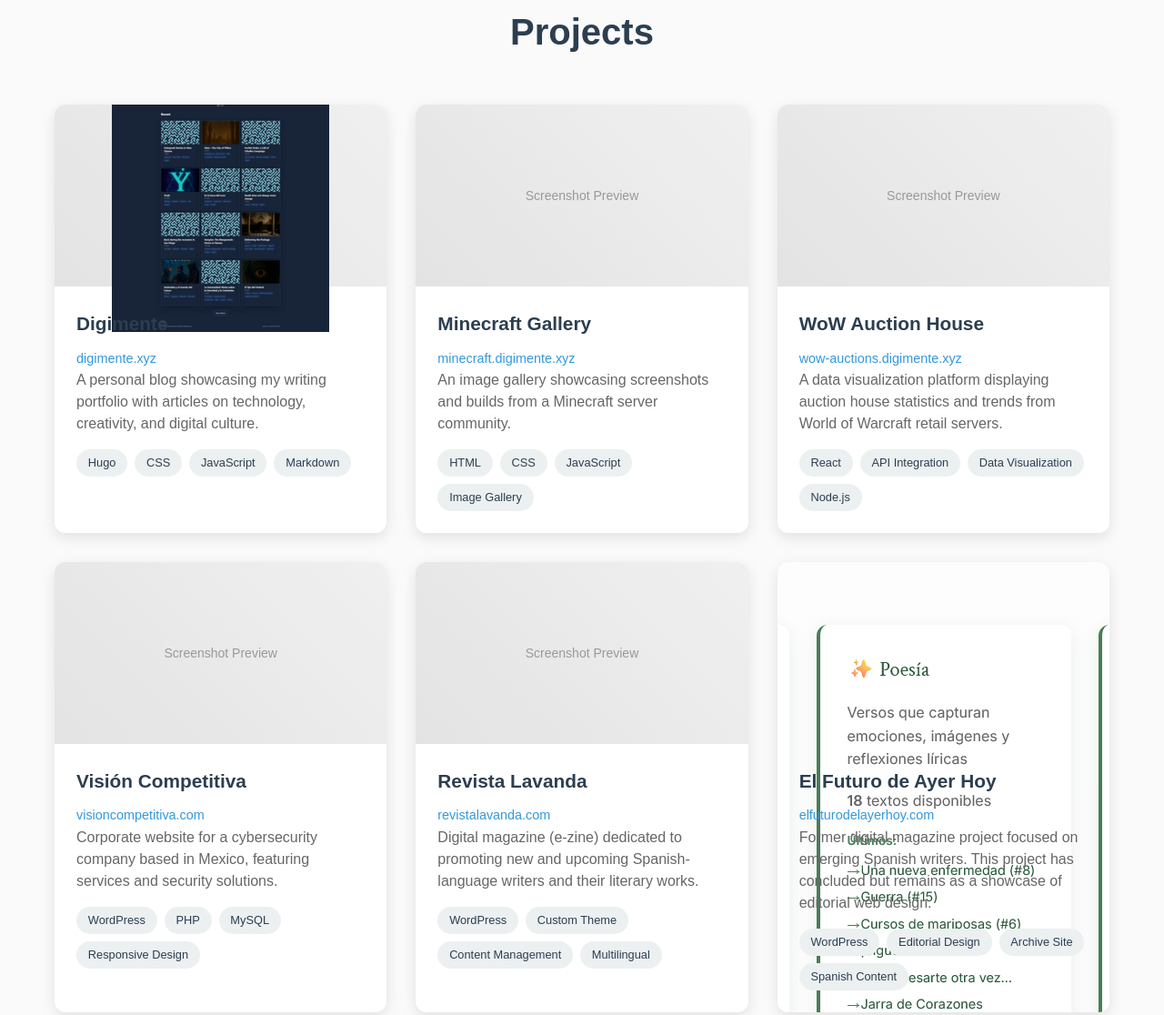
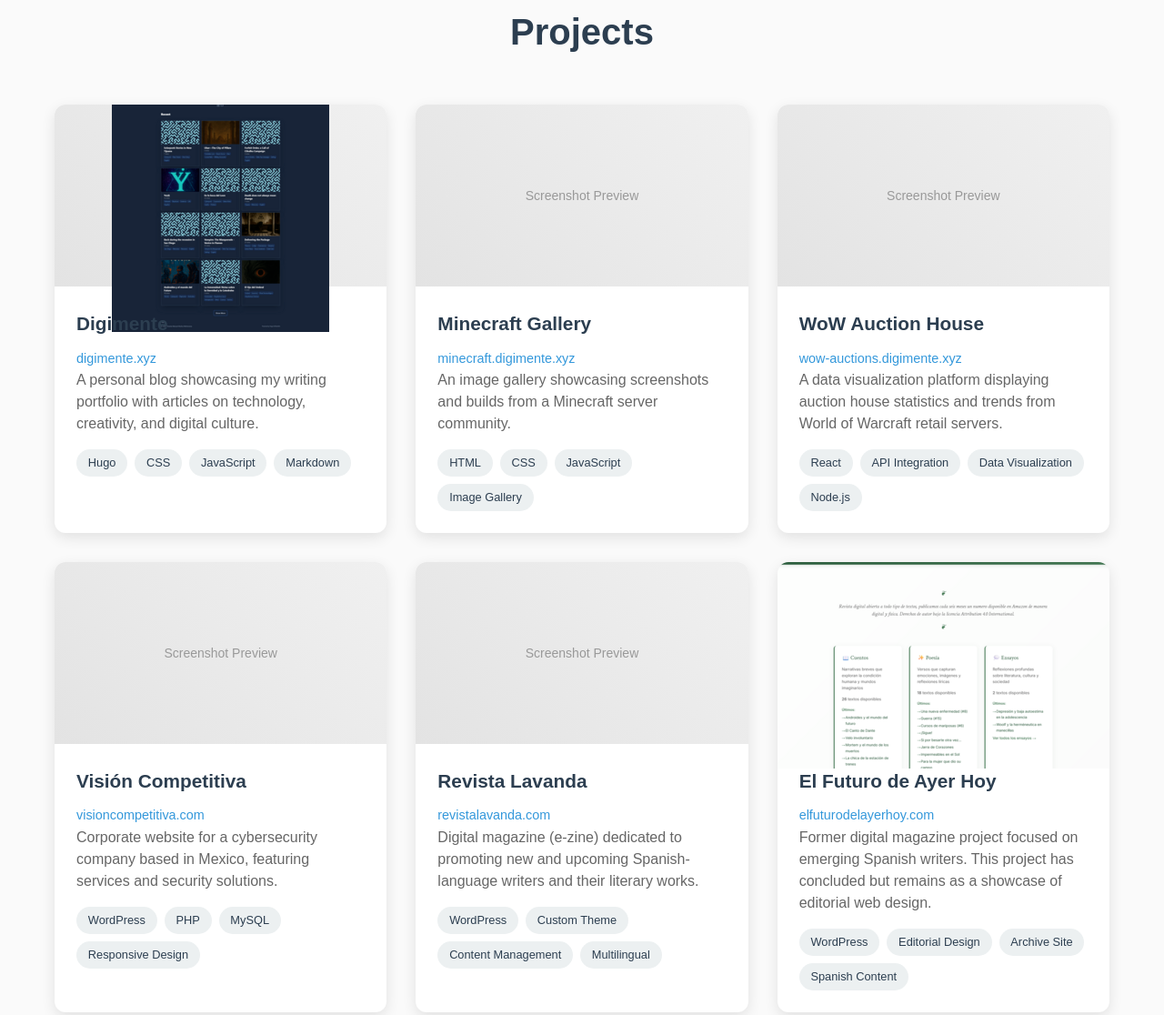
Before and after one commit to vicosurge/portfolio, a plain HTML site: page index.html in a window 1280 px wide. Shown: the part 455-1571 px from the top of the page at 91% size. Drawn offline with Linux system fonts and the light colour scheme.

Commit message:
Testing resizing for FAH

```diff
--- a/index.html
+++ b/index.html
@@ -329,7 +329,7 @@
                     </div>
 
                     <div class="project-card">
-                        <div class="project-image"><img src="futuroayerhoy.png" /></div>
+                        <div class="project-image"><img src="fah-output.png" /></div>
                         <div class="project-content">
                             <h3 class="project-title">El Futuro de Ayer Hoy</h3>
                             <a href="https://elfuturodelayerhoy.com" class="project-url" target="_blank">elfuturodelayerhoy.com</a>
```
Also changed, not shown: fah-output.png (added).
